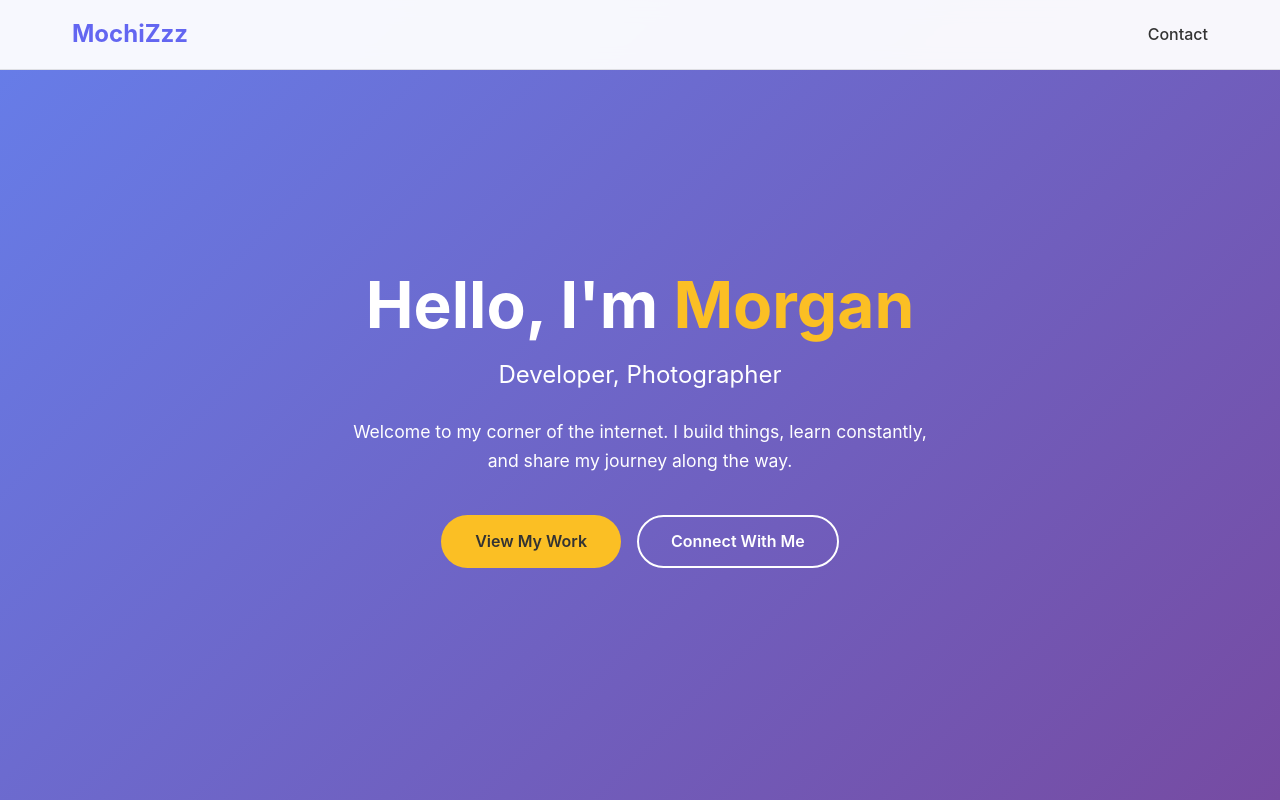
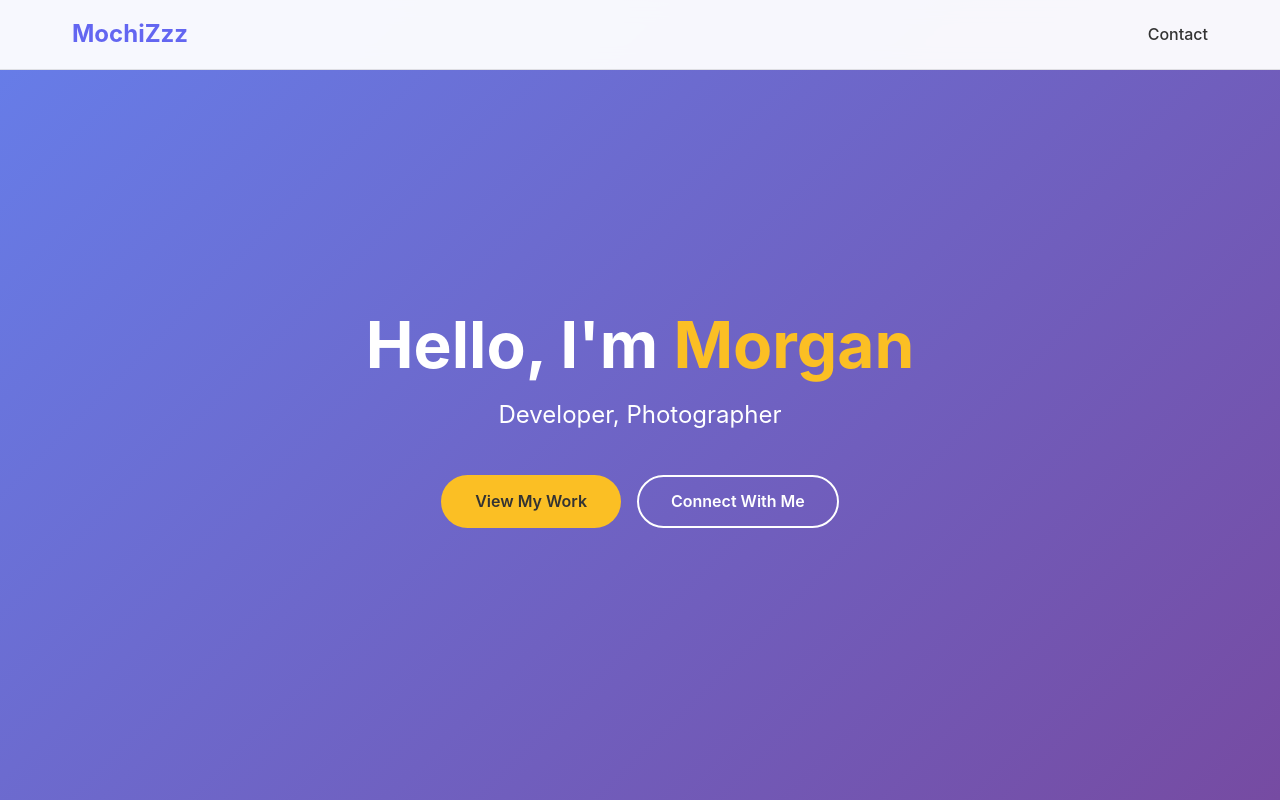
Before and after one commit to MochiZzz/mochizzz.com, a React (Vite) app in the folder frontend/: page / in a window 1280 px wide. Shown: the top 800 px of the page. Built offline with nearby package versions, Linux system fonts and the light colour scheme.

Commit message:
fix: font weight of logo, streamlined page

```diff
--- a/frontend/src/App.css
+++ b/frontend/src/App.css
@@ -78,7 +78,7 @@
 
 .logo {
   font-size: 1.5rem;
-  font-weight: bold;
+  font-weight: bolder;
   color: #6366f1;
 }
 
--- a/frontend/src/components/Bar.tsx
+++ b/frontend/src/components/Bar.tsx
@@ -4,11 +4,13 @@
   return (
     <header className="header">
       <nav className="nav">
-        <div className="logo">
-          <Typewriter text="MochiZzz" delay={100} />
-        </div>
+        <a href="/">
+          <div className="logo">
+            <Typewriter text="MochiZzz" delay={100}/>
+          </div>
+        </a>
         <ul className="nav-links">
-          <li><a href="#contact">Contact</a></li>
+          <li><a href="/contact">Contact</a></li>
         </ul>
       </nav>
     </header>
--- a/frontend/src/pages/Home.tsx
+++ b/frontend/src/pages/Home.tsx
@@ -15,8 +15,7 @@
             Developer, Photographer
           </p>
           <p className="hero-description">
-            Welcome to my corner of the internet. I build things, learn constantly,
-            and share my journey along the way.
+
           </p>
           <div className="hero-buttons">
             <a href="#projects" className="btn btn-primary">View My Work</a>
```
